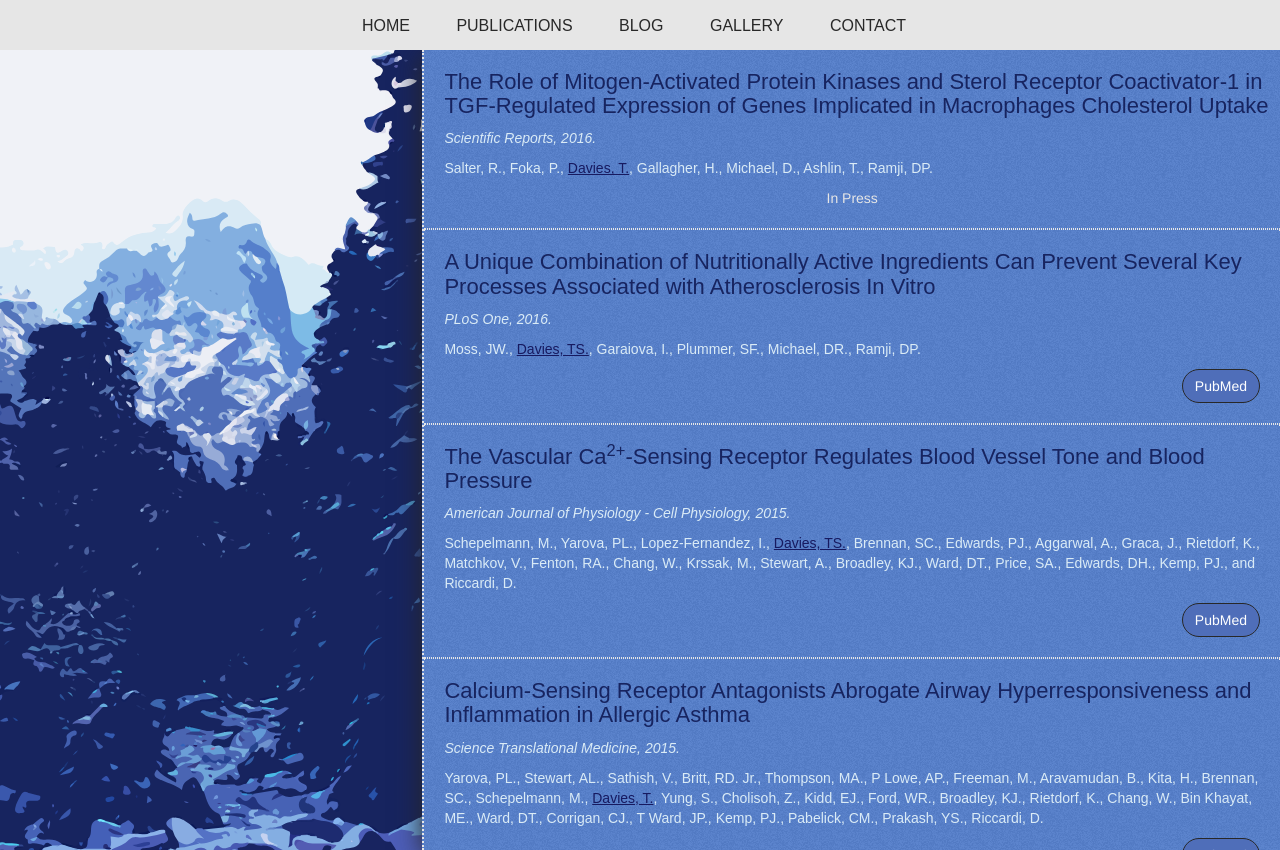
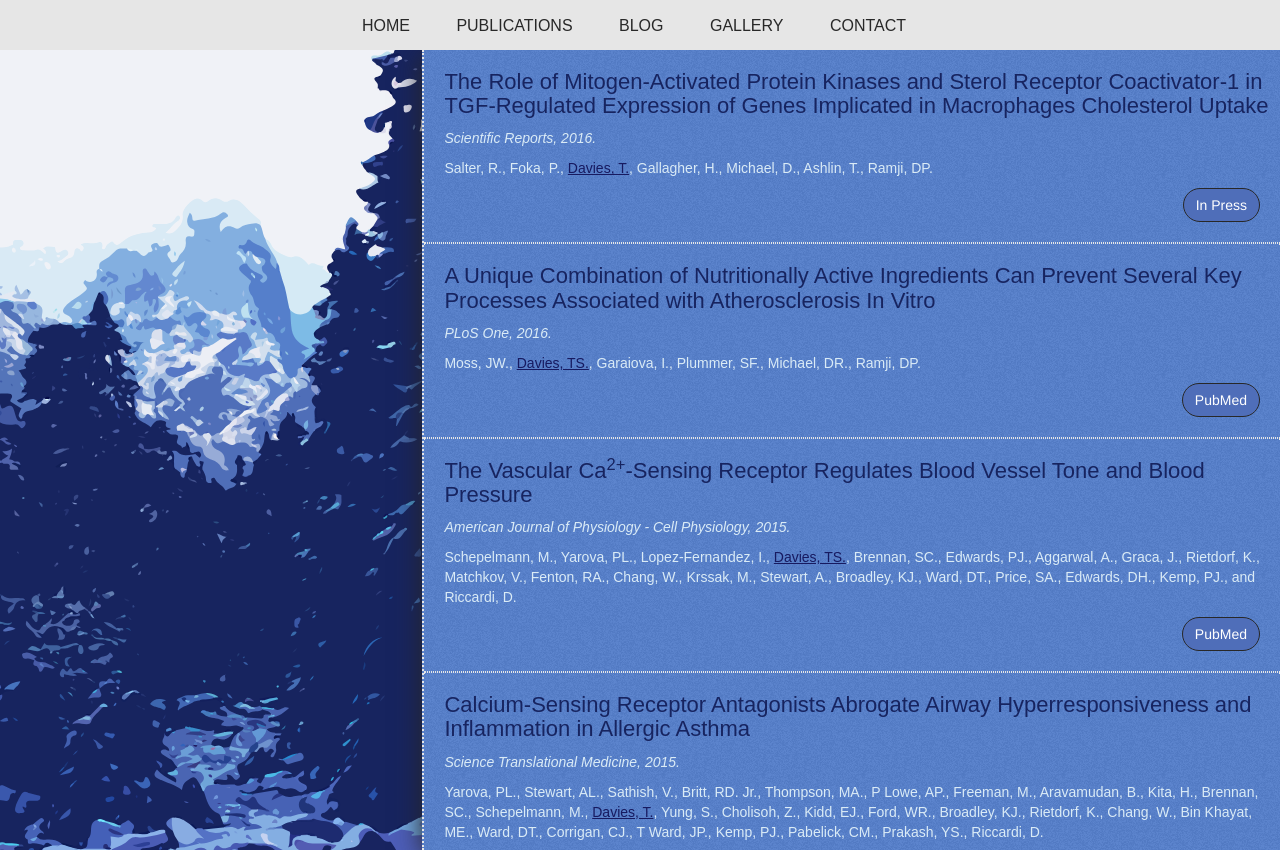
Before and after one commit to tomdav86/tomdav.net, a website: page publications/index.html in a window 1280 px wide. Drawn offline with nearby package versions, Linux system fonts and the light colour scheme; a web font is replaced by a local one.

Commit message:
Publications Updated

```diff
--- a/publications/index.html
+++ b/publications/index.html
@@ -25,7 +25,7 @@
           <h3 class="pubtitle">The Role of Mitogen-Activated Protein Kinases and Sterol Receptor Coactivator-1 in TGF-Regulated Expression of Genes Implicated in Macrophages Cholesterol Uptake</h3>
           <p><i>Scientific Reports, 2016.</i></p>
           <p>Salter, R., Foka, P., <u>Davies, T.</u>, Gallagher, H., Michael, D., Ashlin, T., Ramji, DP.</p>
-          <class="btn btn-info pull-right" target="_blank">In Press</a><div class="clearfix"></div>
+          <a class="btn btn-info pull-right" target="_blank">In Press</a><div class="clearfix"></div>
           <hr>
           <h3 class="pubtitle">A Unique Combination of Nutritionally Active Ingredients Can Prevent Several Key Processes Associated with Atherosclerosis In Vitro</h3>
           <p><i>PLoS One, 2016.</i></p>
```
